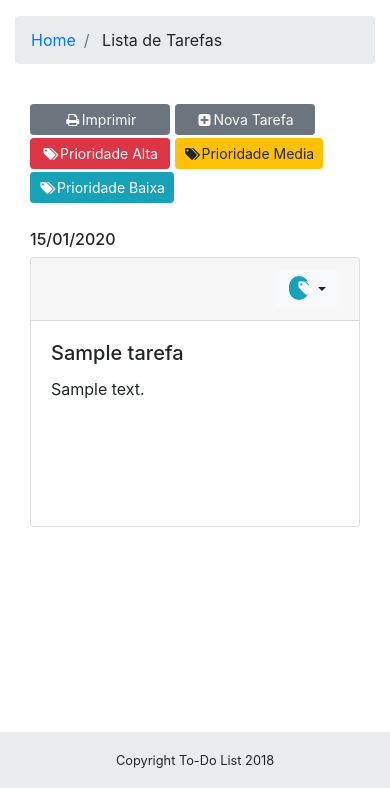
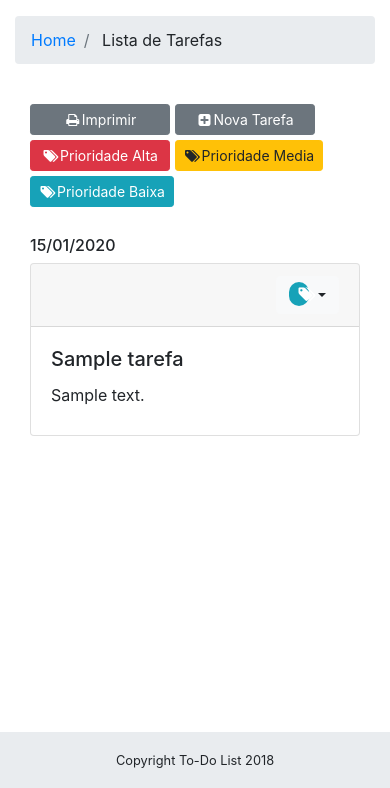
Before and after one commit to JoanesMiranda/To-Do-List, a PHP site: page /app/views/index.php in a window 390 px wide. Shown: the part 56-844 px from the top of the page. Run offline with PHP 8.4, Linux system fonts and the light colour scheme; the visitor is signed in with stand-in values (Sample User, id 1); tables that the repository leaves empty hold one stand-in row (values such as "Sample post").

Commit message:
Modificado a responsividade dos cards por porcentagem.

```diff
--- a/app/controllers/UsuarioController.php
+++ b/app/controllers/UsuarioController.php
@@ -13,6 +13,8 @@ $loginDAO = new LoginDAO();
 if (filter_input(INPUT_SERVER, 'REQUEST_METHOD') === 'POST') {
     $action = filter_input(INPUT_POST, 'action');
 
+    if ($action == "salvar") {
+
         $nome = filter_input(INPUT_POST, 'nome');
         $telefone = filter_input(INPUT_POST, 'telefone');
         $endereco = filter_input(INPUT_POST, 'endereco');
@@ -24,7 +26,6 @@ if (filter_input(INPUT_SERVER, 'REQUEST_METHOD') === 'POST') {
         $fk = $loginDAO->retornaIdUsuario(filter_input(INPUT_POST, 'nome'));
         $login = new Login($email, $senha, $fk);
 
-    if ($action == "salvar") {
         $usuarioController->inserir($usuario, $usuarioDAO, $login, $loginDAO);
     }
 }
@@ -44,4 +45,5 @@ class UsuarioController {
             echo "<script> alert('erro ao salvar o usuario'); </script>";
         }
     }
+
 }
--- a/app/views/cardsTarefas.php
+++ b/app/views/cardsTarefas.php
@@ -30,7 +30,7 @@ if ($action == 'pesquisar') {
                         <i class="fa fa-fw fa-tags badge badge-pill <?php echo $tarefasDAO->retornaPrioridade($sd->current()->prioridade); ?>"> </i>
                     </button>
                     <div class="dropdown-menu" aria-labelledby="dropdownMenuButton">
-                        <a class="dropdown-item badge-light" href="#<?php echo $sd->current()->idtarefas;?>" data-target="#<?php echo $sd->current()->idtarefas;?>" data-toggle="modal">Editar</a>
+                        <a class="dropdown-item badge-light" href="" data-target="#<?php echo $sd->current()->idtarefas;?>" data-toggle="modal">Editar</a>
                         <a class="dropdown-item badge-light" href="../controllers/TarefasController.php?idTarefa=<?php echo $sd->current()->idtarefas; ?>&action=excluir ">Excluir</a>
                     </div>
                 </div>
@@ -52,26 +52,29 @@ if ($action == 'pesquisar') {
                         <span aria-hidden="true">&times;</span>
                     </button>
                 </div>
-                <form method="POST" action="../controllers/TarefasController.php" id="formEditarTarefa" name="formEditarTarefa">
+                <form method="POST" action="../controllers/TarefasController.php"  id="formEditarTarefa" name="formEditarTarefa">
                     <input type="hidden" name="action" value="atualizar">
                     <input type="hidden" name="idTarefa" value="<?php echo $sd->current()->idtarefas; ?>">
                     <div class="modal-body">
                         <div class="form-row">
                             <div class="form-group col-md-6">
                                 <label for="titulo">Titulo</label>
-                                <input type="text" class="form-control" name="editTitulo" value="<?php echo $sd->current()->titulo; ?>" id="editTitulo" placeholder="Titulo da Tarefa">
+                                <input type="text" class="form-control" name="editTitulo" value="<?php echo $sd->current()->titulo; ?>"
+                                       id="editTitulo" placeholder="Titulo da Tarefa" required="" maxlength="45">
                                 <span class='msg-erro msg-editTitulo'></span>
                             </div>
                             <div class="form-group col-md-6">
                                 <label for="data">Data</label>
-                                <input type="text" class="form-control" name="editData" value="<?php echo implode("/", array_reverse(explode("-", $sd->current()->data))); ?>" id="editData">
+                                <input type="text" class="form-control" name="editData" value="<?php echo implode("/", array_reverse(explode("-", $sd->current()->data))); ?>" id="editData" required="">
                                 <span class='msg-erro msg-editData'></span>
                             </div>
                         </div>
                         <div class="form-row">
                             <div class="form-group col-md-12">
                                 <label for="descrição">Descrição</label>
-                                <textarea class="form-control" name="editDescricao" id="editDescricao" rows="3" placeholder="Descreva a sua Tarefa..."><?php echo $sd->current()->descricao; ?></textarea>
+                                <textarea class="form-control" name="editDescricao" id="editDescricao" rows="3"
+                                          placeholder="Descreva a sua Tarefa..." required="" maxlength="145">
+                                              <?php echo $sd->current()->descricao; ?></textarea>
                                 <span class='msg-erro msg-editDescricao'></span>
                             </div>
                         </div>
@@ -131,7 +134,7 @@ if ($action == 'pesquisar') {
             </div>
         </div>
     </div>
-    <!-- Inicio editar modal tarefas  -->
+    <!-- Fim editar modal tarefas  -->
     <script src="../../assets/bibliotecas/jquery/validaEditarTarefa.js"></script>
     <?php
     $sd->next();
--- a/assets/css/estilos.css
+++ b/assets/css/estilos.css
@@ -1,15 +1,15 @@
 
 #btnTarefas{
     min-width: 140px;
-    margin-bottom: 3px;
+    margin-bottom: 5px;
 }
 .msg-erro{
     color: red; font-size:12px;
 }
 
 #cardsTarefas{
-    max-height: 200px;
-    max-height: 270px;
-    min-height: 270px;
-    min-width:  250px;
+    max-height: 90%;
+    min-height: 90%;
+    max-width:  100%;
+    min-width:  100%;
 }
--- a/nbproject/private/private.xml
+++ b/nbproject/private/private.xml
@@ -4,9 +4,6 @@
     <open-files xmlns="http://www.netbeans.org/ns/projectui-open-files/2">
         <group>
             <file>file:/C:/xampp/htdocs/ToDoList/app/views/index.php</file>
-            <file>file:/C:/xampp/htdocs/ToDoList/assets/bibliotecas/jquery/validaEditarTarefa.js</file>
-            <file>file:/C:/xampp/htdocs/ToDoList/app/views/cardsTarefas.php</file>
-            <file>file:/C:/xampp/htdocs/ToDoList/app/views/tarefas.php</file>
         </group>
     </open-files>
 </project-private>
```
Also changed, not shown: app/controllers/TarefasController.php (+8 -11 lines). Lines whose indentation alone changed are shown as unchanged.
